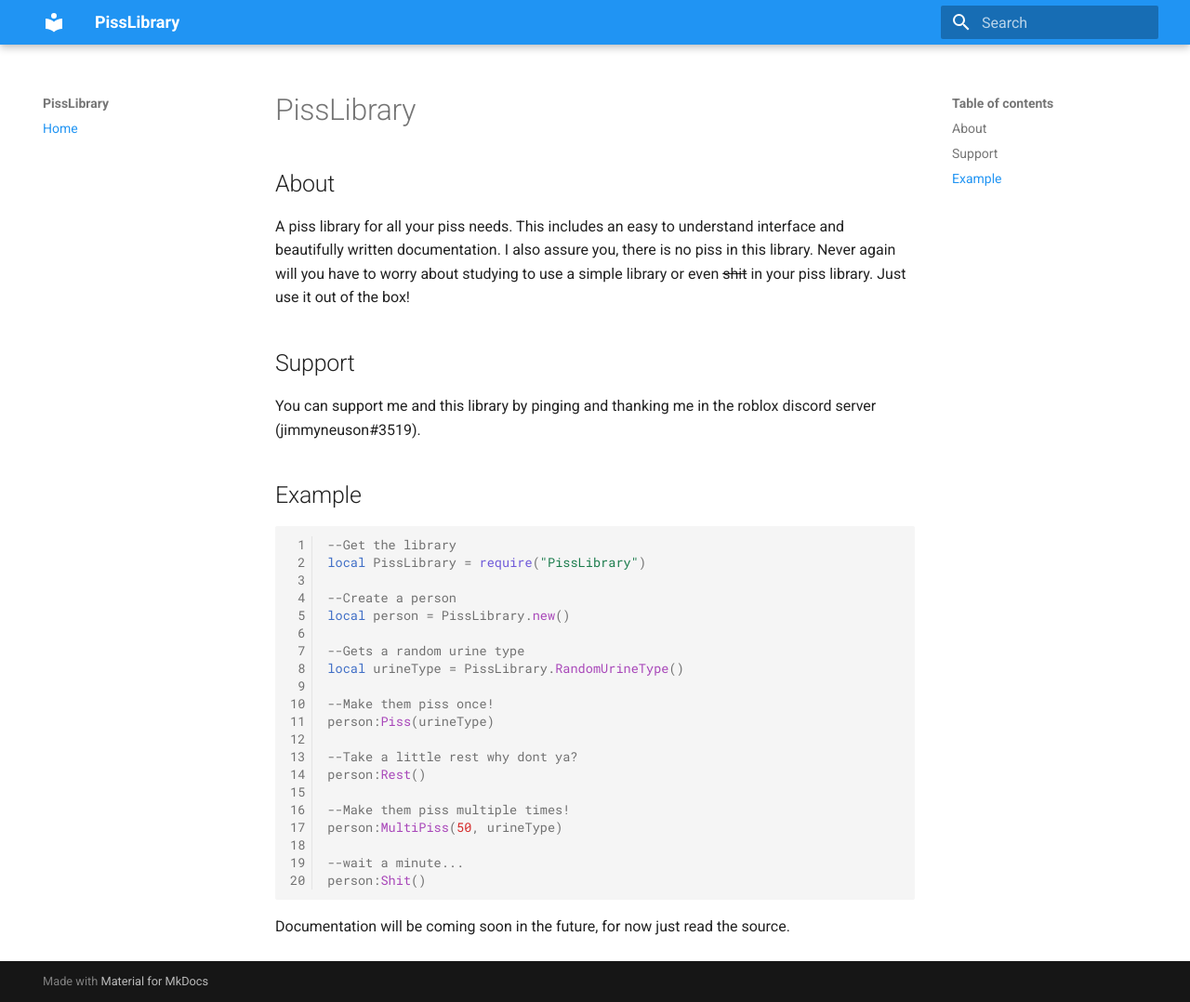
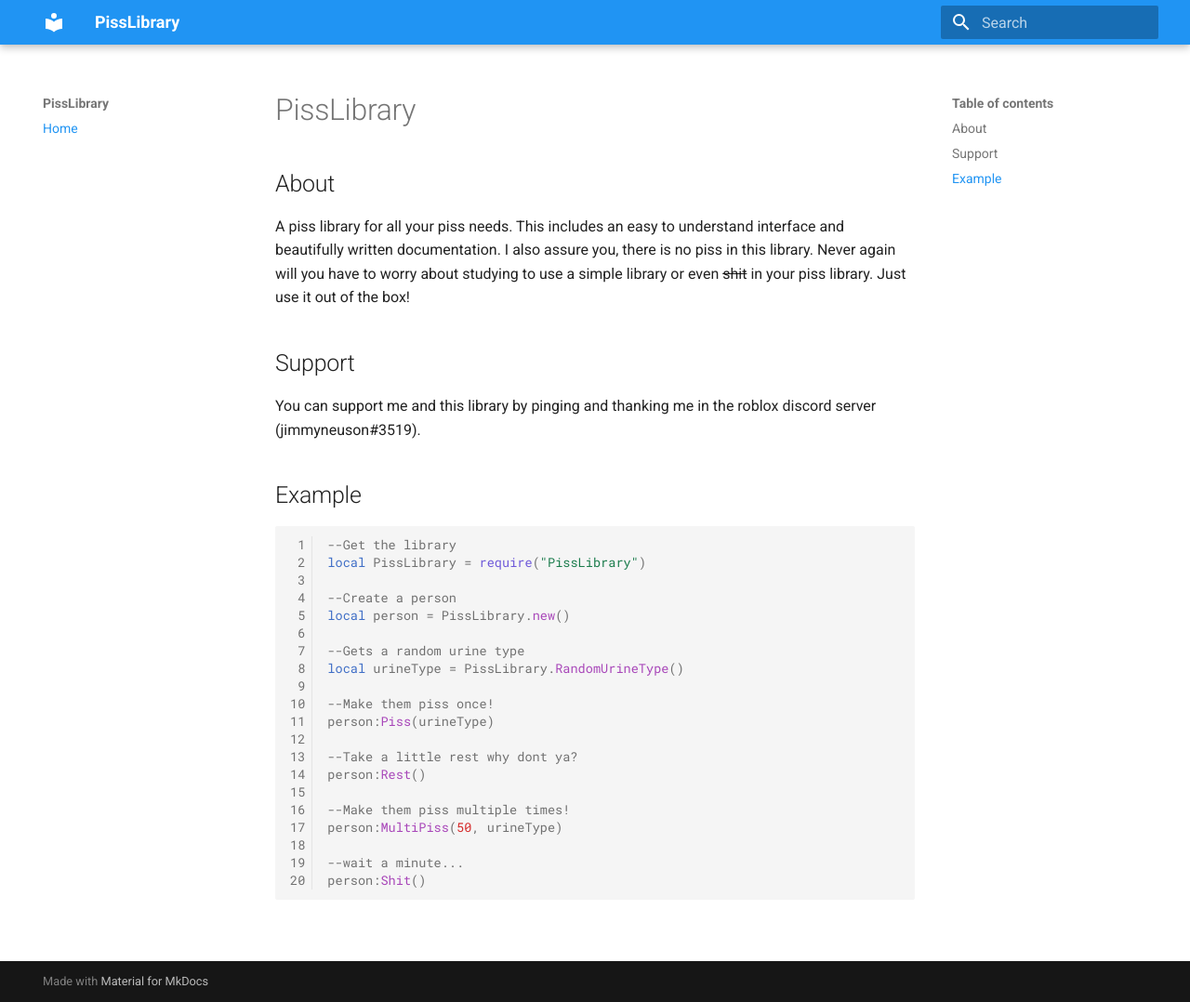
Before and after one commit to Jimmyneuson/PissLibrary, an MkDocs documentation site: the page built from docs/index.md, in a window 1280 px wide and 1078 px high. Shown: the whole window at 93% size. Built offline with MkDocs 1.6.1 and Material for MkDocs 9.7.7, drawn with Linux system fonts in a browser that asks for light colours.

Commit message:
remove coming soon

````diff
--- a/docs/index.md
+++ b/docs/index.md
@@ -30,5 +30,3 @@ person:MultiPiss(50, urineType)
 --wait a minute...
 person:Shit()
 ```
-
-Documentation will be coming soon in the future, for now just read the source.
````
